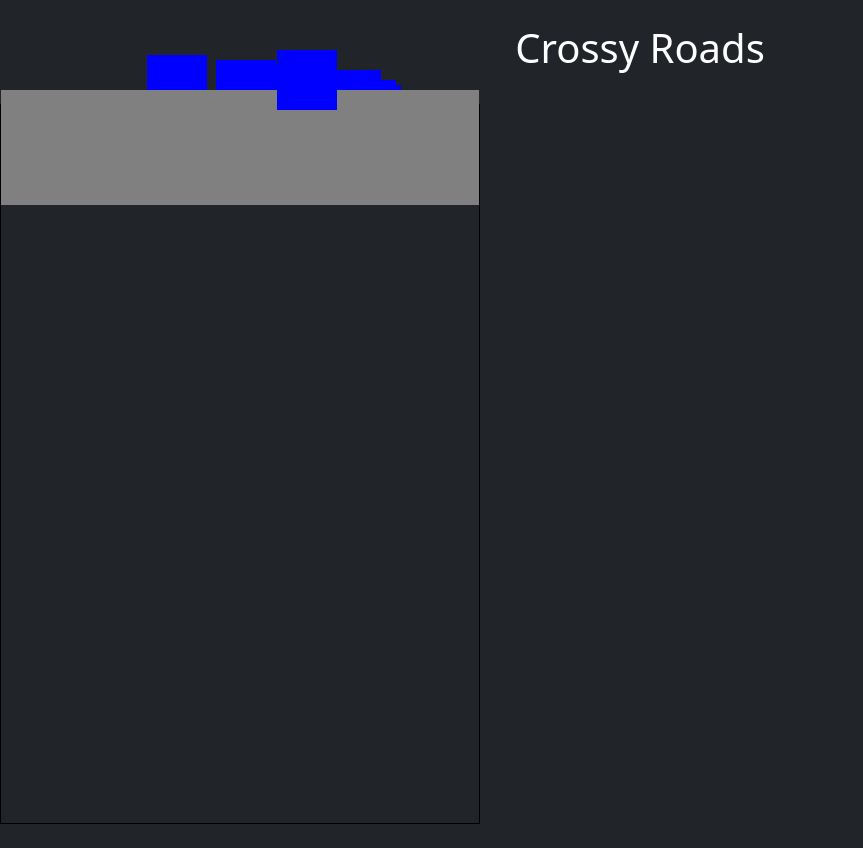
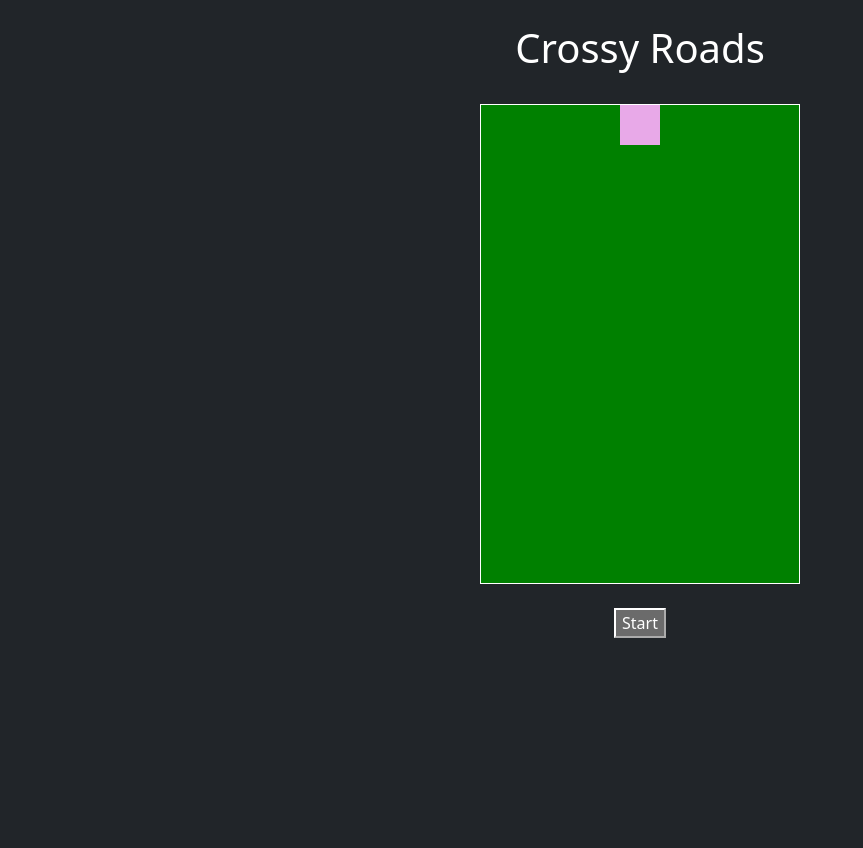
Before and after one commit to nadahameed/LactoseKirbies, a Flask app: page /crossy in a window 1280 px wide. Shown: the part 56-904 px from the top of the page, without its empty margins (0-863 px from the left). After the commit the page ends 694 px from the top, so only its background shows below. Run offline with Flask 3, Linux system fonts and the light colour scheme; the visitor is signed in with stand-in values (Sample User, id 1); parts of the project's set-up code (start-up, migrations or seed data) failed here and were passed over.

Commit message:
Basic interface done

```diff
--- a/app/__init__.py
+++ b/app/__init__.py
@@ -7,7 +7,7 @@ from routes.login import login_bp
 from routes.logout import logout_bp
 from routes.register import register_bp
 from routes.crossyroad import crossy_bp
-from routes.snake import snack_bp
+from routes.snake import snake_bp
 
 from tools import b64
 
--- a/app/static/js/crossyroad.js
+++ b/app/static/js/crossyroad.js
@@ -1,34 +1,31 @@
 $(document).ready(function() {
+    var isRunning = false;
     var gameContainer = $('#game-container');
     var player = $('.player');
-  const roadHeight = 60;
+    const roadHeight = 40;
+    const movementInc = 40;
     const gameSpeed = 5;
-  const movementInc = 60;
     var roadInterval;
     var playerX = 240;
-  var playerY = 0;
+    var playerY = gameContainer.height() - roadHeight;
     var cars = [];
 
-  function clearGame() {
+    var generateRoad = function() {
+        // console.log("generating road...");
+            var road = $('<div>').addClass('road').css('top', '0px');
+            gameContainer.append(road);
+    };
 
-  }
-
-  function generateRoad() {
-    console.log("generating road...");
-      var road = $('<div>').addClass('road').css('top', '-20px');
-      gameContainer.append(road);
-  }
-
-  function generateCar() {
-    console.log("generating car...");
+    var generateCar = function() {
+        // console.log("generating car...");
         var carPosition = Math.floor(Math.random() * (gameContainer.width() - 40));
         var car = $('<div>').addClass('car').css('top', '-60px').css('left', carPosition + 'px');
         gameContainer.append(car);
         cars.push(car);
-  }
+    };
 
-  function moveRoads() {
-    console.log("moving road...");
+    var moveRoads = function() {
+        // console.log("moving road...");
         var roads = $('.road');
         roads.each(function() {
                 var topPosition = parseInt($(this).css('top'));
@@ -37,10 +34,10 @@ $(document).ready(function() {
                     $(this).remove();
             }
         });
-  }
+    };
 
-  function moveCars() {
-    console.log("moving car...");
+    var moveCars = function() {
+        // console.log("moving car...");
         for (var i = 0; i < cars.length; i++) {
             var car = cars[i];
             var topPosition = parseInt(car.css('top'));
@@ -50,28 +47,32 @@ $(document).ready(function() {
                 cars.splice(i, 1);
                 i--;
             }
-      }
-  }
+            var carPosition = parseInt(car.css('left'));
+            car.css('top', carPosition + gameSpeed + 'px');
 
-  function movePlayer() {
-    console.log("moving player...");
+        };
+    };
+
+    var movePlayer = function() {
+        // console.log("moving player...");
         $(document).keydown(function(e) {
-          if (e.keyCode == 37) { // Left arrow key
+            if (e.keyCode == 65) { // D
                     playerX -= movementInc;
                     player.css('left', playerX + 'px');
-          } else if (e.keyCode == 39) { // Right arrow key
+            } else if (e.keyCode == 68) { // A
                     playerX += movementInc;
                     player.css('left', playerX + 'px');
-          } else if (e.keyCode == 38) { // Up arrow key
-              playery
-              player.css('bottom', '+=50px');
-          } else if (e.keyCode == 40) { // Down arrow key
-              player.css('bottom', '-=50px');
+            } else if (e.keyCode == 87) { // W
+                    playerY -= movementInc;
+                    player.css('bottom', playerY + 'px');
+            } else if (e.keyCode == 83) { // S
+                    playerY += movementInc;
+                    player.css('bottom', playerY + 'px');
             }
         });
     }
 
-  function checkCollision() {
+    var checkCollision = function() {
         // var roads = $('.road');
         var cars = $('.car');
         var playerTop = playerY + player.height();
@@ -109,19 +110,42 @@ $(document).ready(function() {
                 ((playerLeft >= carLeft && playerLeft <= carRight) ||
                 (playerRight >= carLeft && playerRight <= carRight))
             ) {
-              clearInterval(roadInterval);
+                clearGame();
                 alert('Game Over!');
-              location.reload();
             }
         });
-  }
+    };
 
+
+    var clearGame = function() {
+        console.log("clearing game...");
+        clearInterval(roadInterval);
+        location.reload();
+        isRunning = false;
+    };
+
+    var startGame = function() {
+        console.log("starting game...");
         roadInterval = setInterval(function() {
             generateRoad();
-      generateCar();
+            //   generateCar();
             moveRoads();
-      moveCars();
+            //   moveCars();
             movePlayer();
             checkCollision();
         }, 100);
+        isRunning = true;
+    };
+
+    var run = function() {
+        if (isRunning) {
+            clearGame();
+        } else {
+            startGame();
+        }
+    };
+
+    startButton = document.getElementById("startButton");
+    startButton.addEventListener('click', run);
+
 });
--- a/app/templates/crossyroad.html
+++ b/app/templates/crossyroad.html
@@ -11,29 +11,36 @@
     <style>
       #game-container {
         position: relative;
-          width: 480px;
-          height: 720px;
-          border: 1px solid black;
+        width: 320px;
+        height: 480px;
+        border: 1px solid white;
+        background-color: green;
       }
       .road {
         position: absolute;
         width: 100%;
-          height: 60px;
+        height: 40px;
         background-color: gray;
+      }
+      .grass {
+        position: absolute;
+        width: 100%;
+        height: 40px;
+        background-color: green;
       }
       .player {
         position: absolute;
         left: 50%;
         transform: translateX(-50%);
-          width: 60px;
-          height: 60px;
-          background-color: red;
+        width: 40px;
+        height: 40px;
+        background-color: rgb(232, 169, 232);
       }
       .car {
         position: absolute;
         width: 60px;
         height: 60px;
-      background-color: blue;
+        background-color: rgb(22, 22, 62);
       }
 
   </style>
@@ -67,12 +74,18 @@
   </nav>
 
   <div class = "text-white"> <br>
-    <center><h1 id="welcome">Crossy Roads</h1></center>
+    <h1 id="welcome" style="text-align: center;">Crossy Roads</h1>
   </div> <br>
 
-  <div id="game-container" class="center">
+  <div class="d-flex justify-content-center">
+    <div id="game-container">
       <div class="player"></div>
+    </div>
   </div> <br>
+
+  <div class="d-flex justify-content-center">
+    <button id="startButton" center="mx-auto">Start</button> <br>
+  </div>
 
   <script src="https://code.jquery.com/jquery-3.6.0.min.js"></script>
   <script src="static/js/crossyroad.js"></script>
```
Lines whose indentation alone changed are shown as unchanged.
